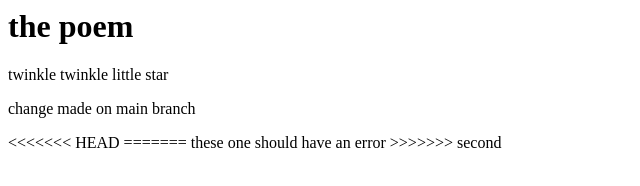
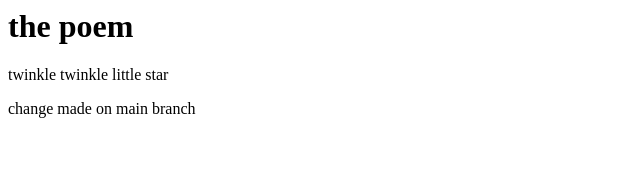
Before and after one commit to sumit-jadhav/iauro_assi, a plain HTML site: page index.html in a window 1280 px wide. Shown: the whole page, without its empty margins (0-640 px from the left). Drawn offline with Linux system fonts and the light colour scheme.

Commit message:
second merge

```diff
--- a/index.html
+++ b/index.html
@@ -5,9 +5,4 @@
 <p>twinkle twinkle little star</p>
 
 <p>change made on main branch</p>
-<<<<<<< HEAD
-
-=======
-these one should have an error
->>>>>>> second
 </html>
```
